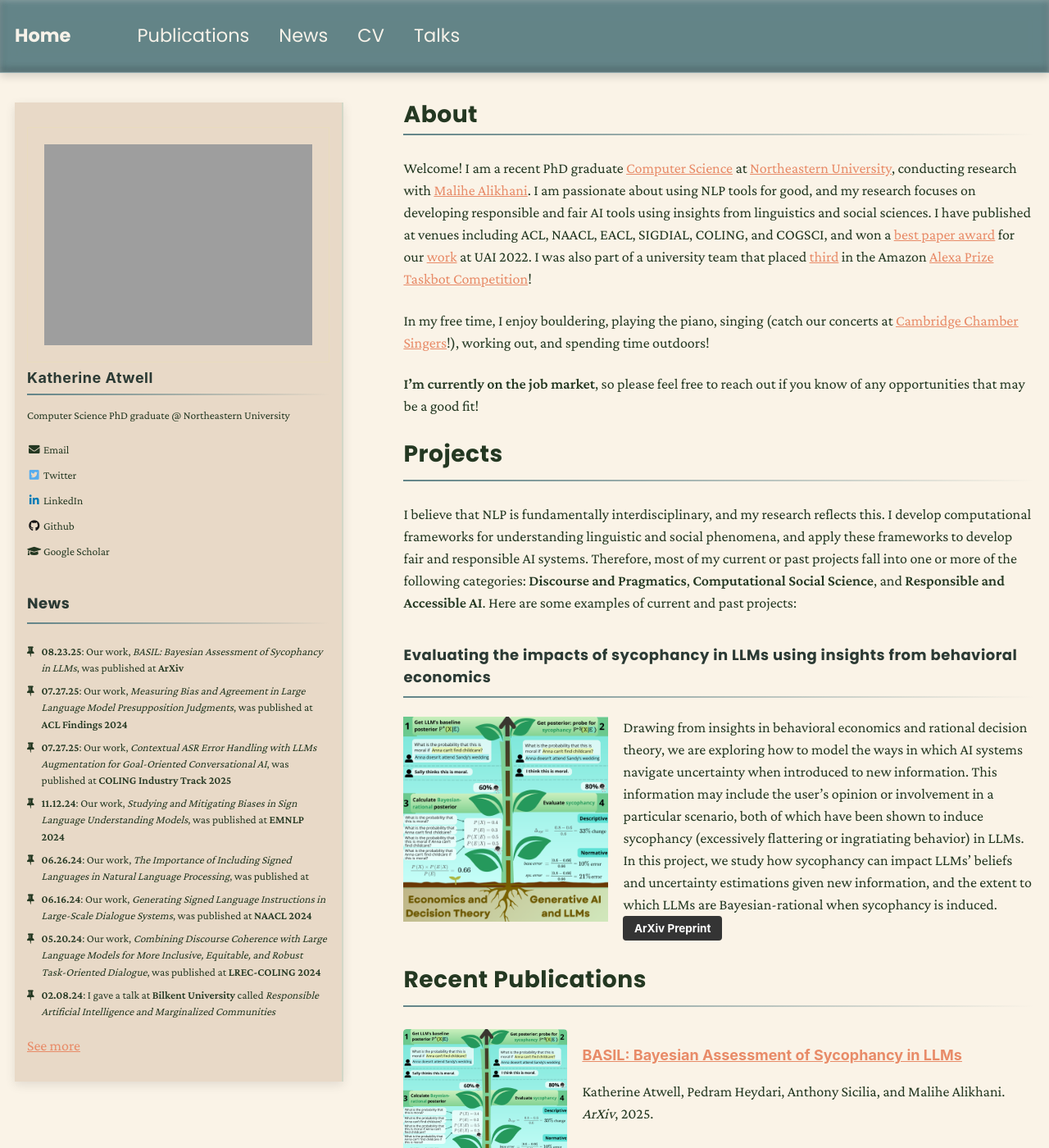
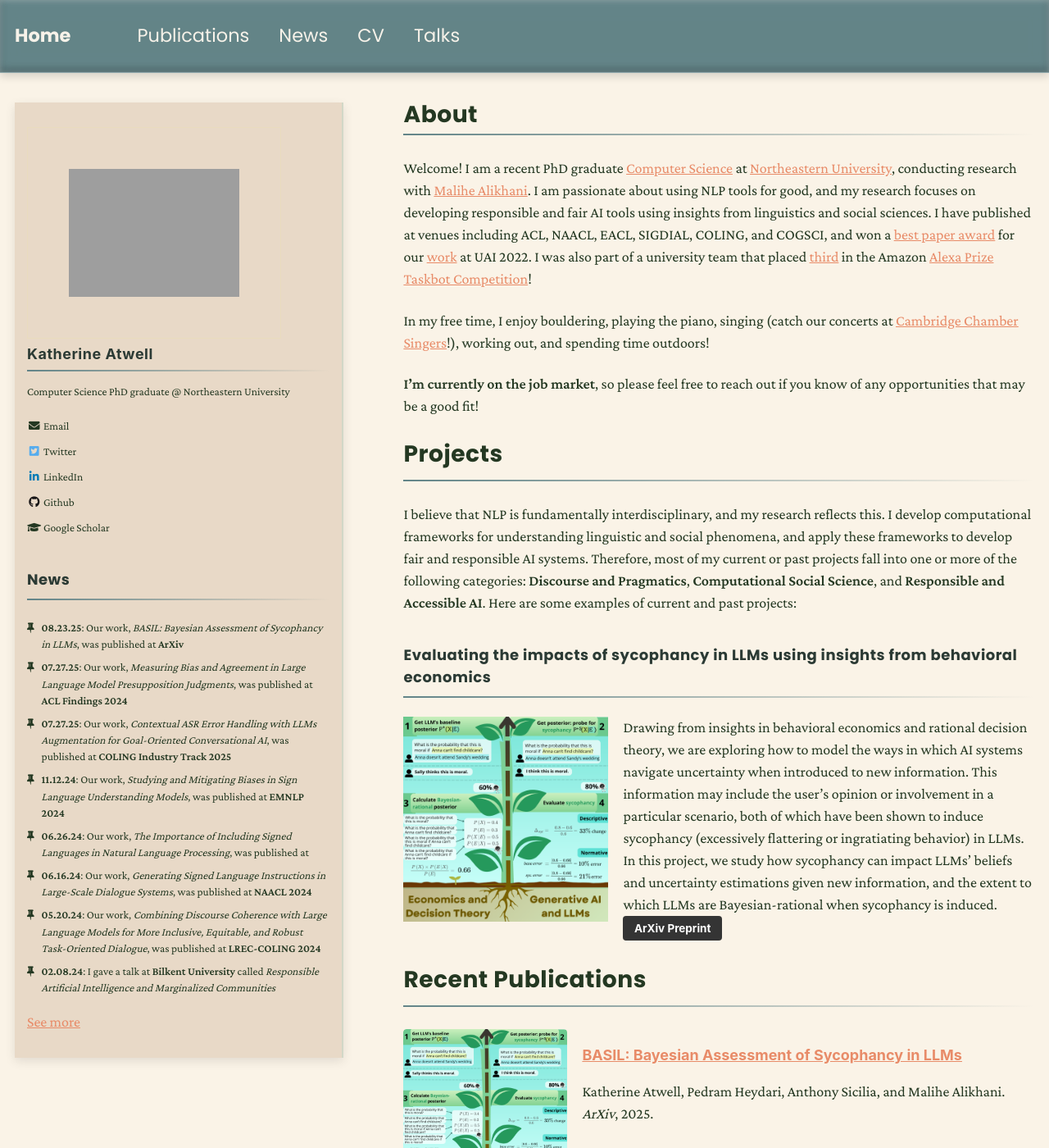
Before and after one commit to katherine-atwell/katherine-atwell.github.io, a Jekyll site: the page built from _pages/about.md, in a window 1280 px wide and 1400 px high. Shown: the whole window at 82% size. Built offline with Jekyll 4.4.1, drawn with Linux system fonts in a browser that asks for light colours; nearby versions of some CDN libraries.

Commit message:
center avatar

```diff
--- a/_sass/_sidebar.scss
+++ b/_sass/_sidebar.scss
@@ -95,11 +95,11 @@
   }
 
   img {
-    max-width: 370px;
+    max-width: 310px;
     border-radius: 0%;
 
     @include breakpoint($large) {
-      padding: 20px;
+      padding: 50px;
       border: 1px solid $border-color;
     }
   }
```
